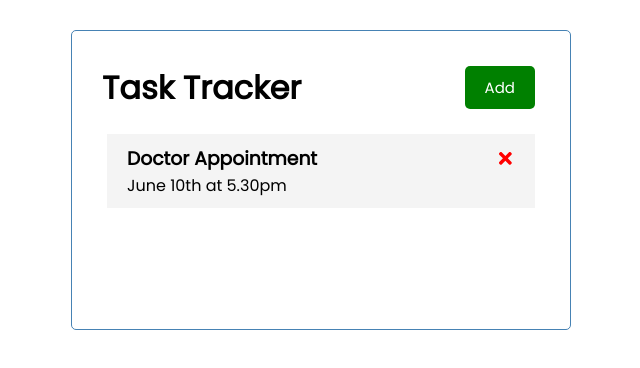
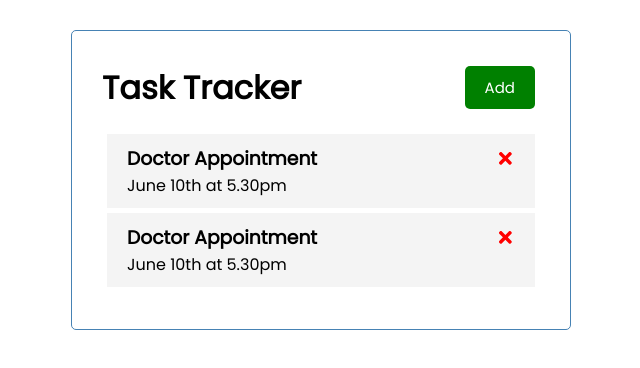
Before and after one commit to vinuri-s/React-Task-Tracker, a React (Create React App) app: page / in a window 1280 px wide. Shown: the top 368 px of the page, without its empty margins (319-959 px from the left). Built offline with nearby package versions, Linux system fonts and the light colour scheme.

Commit message:
Deleting a task

```diff
--- a/src/App.js
+++ b/src/App.js
@@ -3,7 +3,7 @@
 import Tasks from './components/Tasks'
 
 
-function App() {
+const App=() => {
 
   const [tasks,setTasks]=useState(
     [{
@@ -12,16 +12,30 @@
     day:'June 10th at 5.30pm',
     reminder:true,
 
-    }]
+    },
+    {
+      id:2,
+      text:'Doctor Appointment',
+      day:'June 10th at 5.30pm',
+      reminder:true,
+
+      }
+  ]
 )
 
-
+//Delete task
+const deleteTask=(id)=>{
+  setTasks(tasks.filter((task)=>task.id !== id))
+}
   return (
     <div className="container">
      <Header/>
-     <Tasks tasks={tasks} />
-    </div>
+     {tasks.length>0?<Tasks tasks={tasks} onDelete={deleteTask} /> : 'No Tasks'}
+     </div>
   );
+
+
+
 }
 
 export default App;
--- a/src/components/Task.js
+++ b/src/components/Task.js
@@ -1,9 +1,9 @@
 import {FaTimes} from 'react-icons/fa'
 
-const Task = ({task}) => {
+const Task = ({task,onDelete}) => {
     return (
         <div className='task'>
-            <h3>{task.text} <FaTimes style={{color:'red',cursor:'pointer'}} /></h3>
+            <h3>{task.text}{' '} <FaTimes style={{color:'red',cursor:'pointer'}} onClick={()=>onDelete(task.id)} /></h3>
             <p>{task.day}</p>
         </div>
     )
--- a/src/components/Tasks.js
+++ b/src/components/Tasks.js
@@ -1,10 +1,11 @@
 import Task from './Task'
 
-const Tasks = ({tasks}) => {
+const Tasks = ({tasks,onDelete}) => {
     return (
         <>
            {tasks.map((task)=>(
-               <Task key={task.id} task={task}/>
+               <Task key={task.id} task={task}
+               onDelete={onDelete}/>
            ))}
         </>
     )
```
